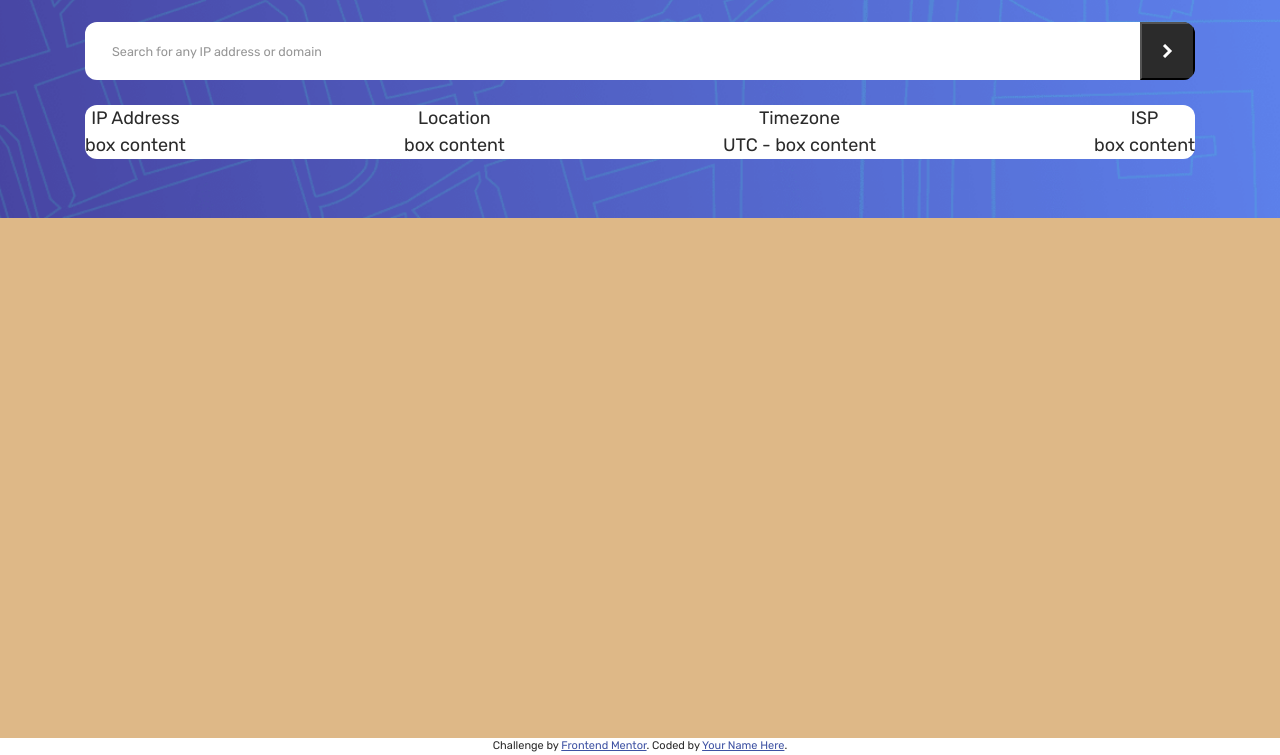
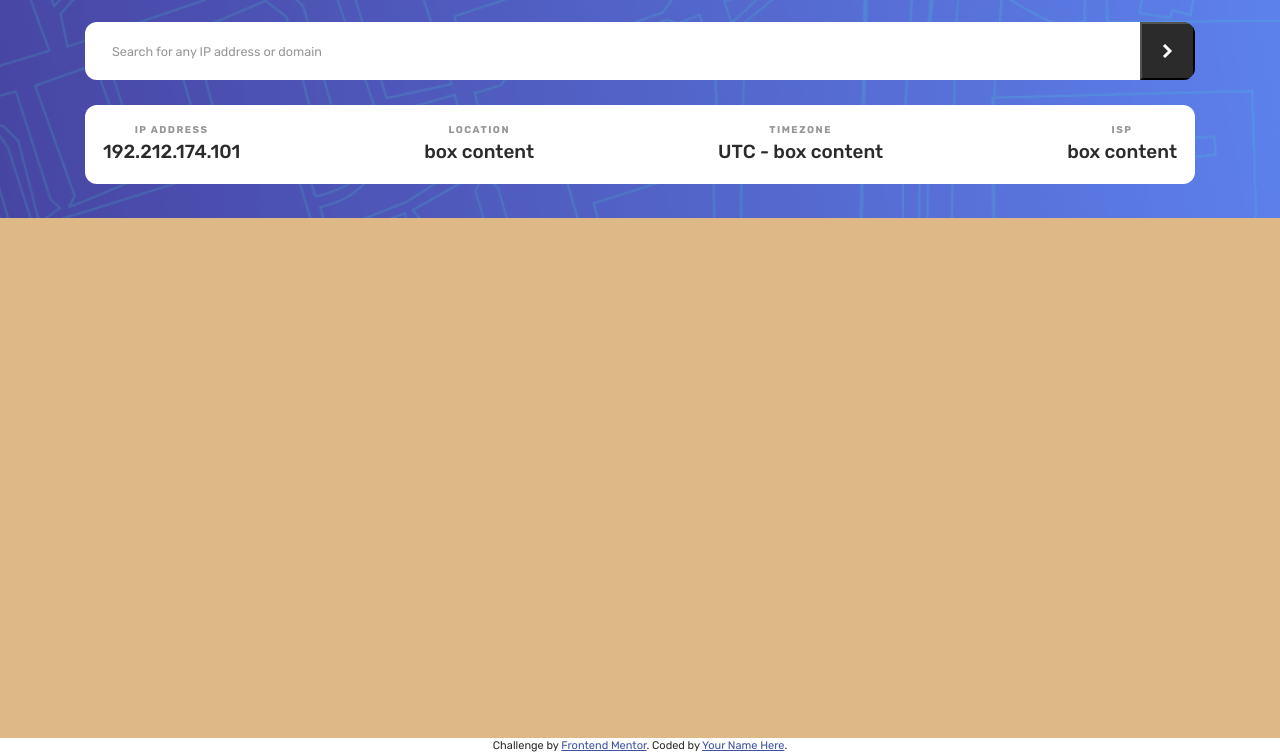
Before and after one commit to edo979/ip-address-tracker, a website built with Vite: page index.html in a window 1280 px wide. Shown: the part 62-817 px from the top of the page. Built offline with nearby package versions, Linux system fonts and the light colour scheme.

Commit message:
coding box comp

```diff
--- a/index.html
+++ b/index.html
@@ -48,7 +48,7 @@
           <div class="container">
             <div class="box">
               <div class="box_title">IP Address</div>
-              <div class="box_content">box content</div>
+              <div class="box_content">192.212.174.101</div>
             </div>
             <div class="box">
               <div class="box_title">Location</div>
--- a/scss/_components.scss
+++ b/scss/_components.scss
@@ -38,8 +38,23 @@
 
 .container {
   margin-top: 1.4rem;
+  padding: 1rem;
   border-radius: $b-radius;
   background-color: white;
+}
+
+.box {
+  &_title {
+    font-size: var(--fs-200);
+    font-weight: var(--fw-bold);
+    text-transform: uppercase;
+    letter-spacing: 1.5px;
+    color: $Dark-Gray;
+  }
+  &_content {
+    font-size: var(--fs-500);
+    font-weight: var(--fw-semi-bold);
+  }
 }
 
 .map {
--- a/scss/_typography.scss
+++ b/scss/_typography.scss
@@ -1,8 +1,10 @@
 @import url('https://fonts.googleapis.com/css2?family=Rubik:wght@400;500;700&display=swap');
 
 :root {
+  --fs-200: 0.55rem;
   --fs-300: 0.7rem;
-  --fs-400: 18px;
+  --fs-400: 1rem;
+  --fs-500: 1.05rem;
   --fs-800: 1.35rem;
 
   --fw-normal: 400;
@@ -11,7 +13,7 @@
 }
 
 html {
-  font-size: var(--fs-400);
+  font-size: 18px;
   font-family: 'Rubik', sans-serif;
   color: $Very-Dark-Gray;
 }
```
